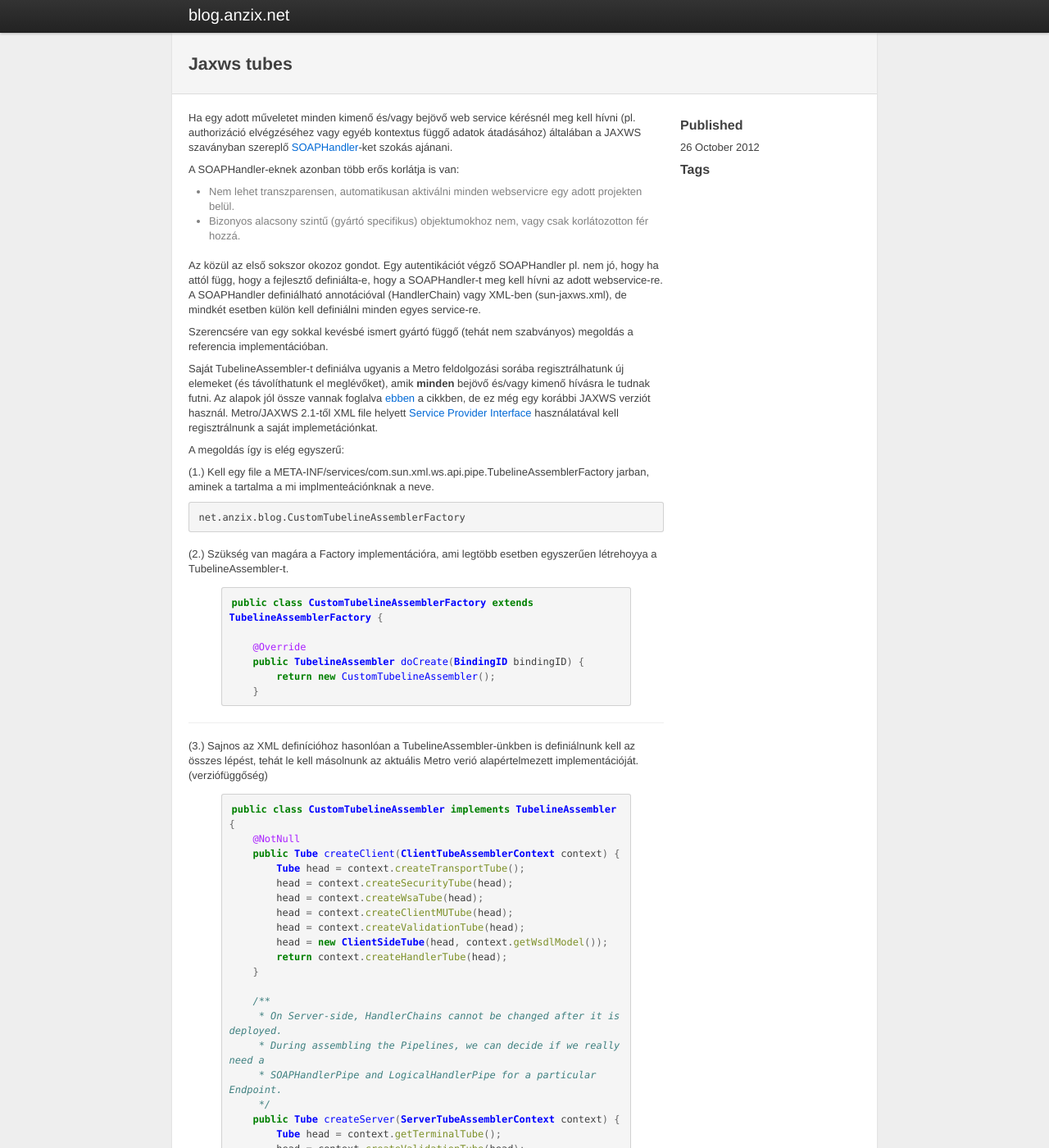
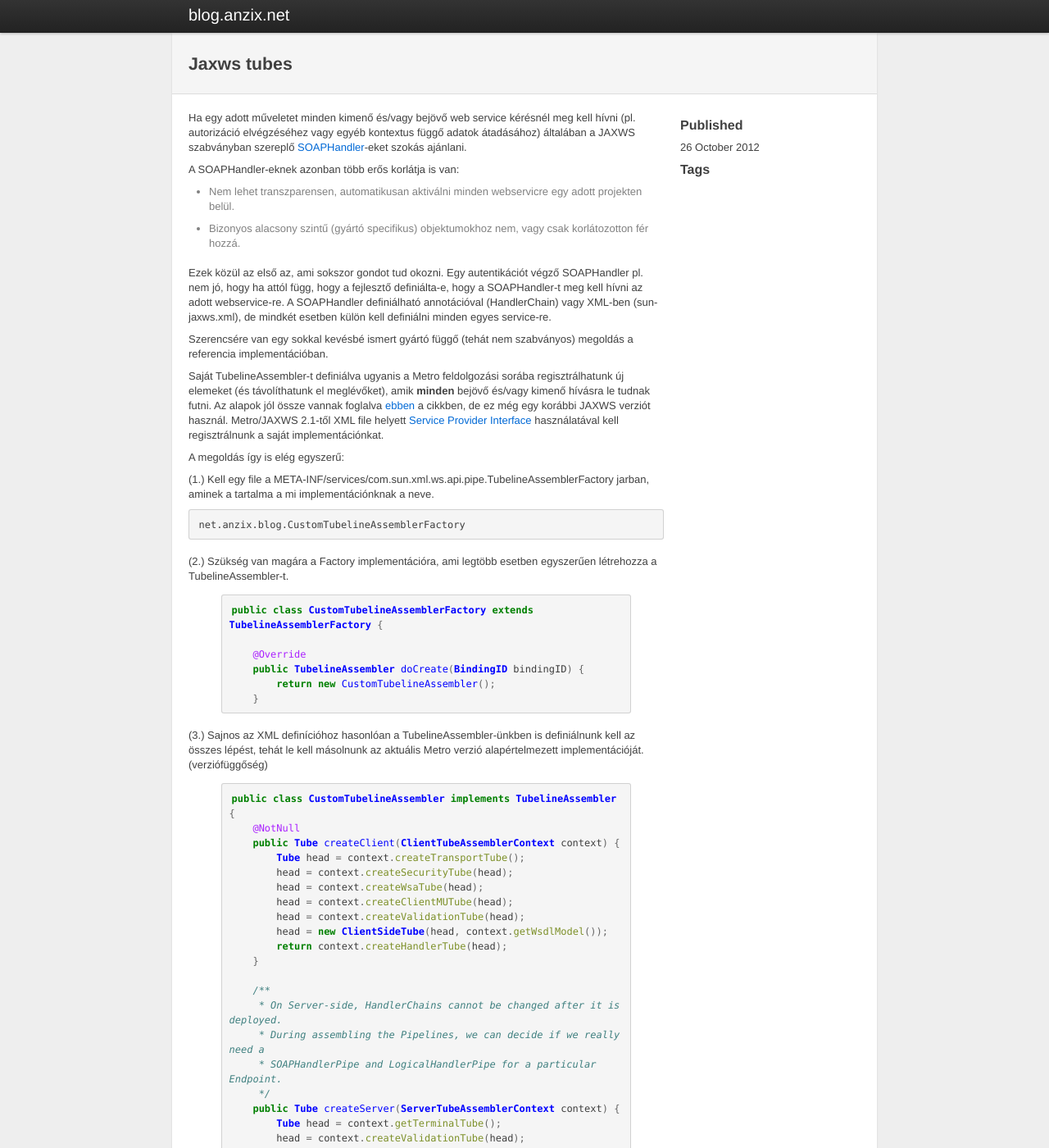
Before and after one commit to elek/blog.anzix.net, a Jekyll site: the page built from _posts/2012-10-26-jaxws-tubes.md, in a window 1280 px wide and 1400 px high. Shown: the whole window at 82% size. Built offline with Jekyll 4.4.1, drawn with Linux system fonts in a browser that asks for light colours; comment, search, counter and statistics services are not loaded; some of the changed text lies outside the part shown.

Commit message:
spelling

```diff
--- a/_posts/2012-10-26-jaxws-tubes.md
+++ b/_posts/2012-10-26-jaxws-tubes.md
@@ -5,28 +5,28 @@ tags: jaxws, soap, soap handler, tubes, metro
 ---
 
 
-Ha egy adott műveletet minden kimenő és/vagy bejövő web service kérésnél meg kell hívni (pl. authorizáció elvégzéséhez vagy egyéb kontextus függő adatok átadásához) általában a JAXWS szaványban szereplő [SOAPHandler](http://docs.oracle.com/cd/E13222_01/wls/docs103/webserv_adv/handlers.html)-ket szokás ajánani.
-
+Ha egy adott műveletet minden kimenő és/vagy bejövő web service kérésnél meg kell hívni (pl. autorizáció elvégzéséhez vagy egyéb kontextus függő adatok átadásához) általában a JAXWS szabványban szereplő [SOAPHandler](http://docs.oracle.com/cd/E13222_01/wls/docs103/webserv_adv/handlers.html)-eket szokás ajánlani.
 
 A SOAPHandler-eknek azonban több erős korlátja is van:
 
-* Nem lehet transzparensen, automatikusan aktiválni minden webservicre egy adott projekten belül.
-* Bizonyos alacsony szintű (gyártó specifikus) objektumokhoz nem, vagy csak korlátozotton fér hozzá.
+ * Nem lehet transzparensen, automatikusan aktiválni minden webservicre egy adott projekten belül.
 
-Az közül az első sokszor okozoz gondot. Egy autentikációt végző SOAPHandler pl. nem jó, hogy ha attól függ, hogy a fejlesztő definiálta-e, hogy a SOAPHandler-t meg kell hívni az adott webservice-re. A SOAPHandler definiálható annotációval (HandlerChain) vagy XML-ben (sun-jaxws.xml), de mindkét esetben külön kell definiálni minden egyes service-re.
+ * Bizonyos alacsony szintű (gyártó specifikus) objektumokhoz nem, vagy csak korlátozotton fér hozzá.
+
+Ezek közül az első az, ami sokszor gondot tud okozni. Egy autentikációt végző SOAPHandler pl. nem jó, hogy ha attól függ, hogy a fejlesztő definiálta-e, hogy a SOAPHandler-t meg kell hívni az adott webservice-re. A SOAPHandler definiálható annotációval (HandlerChain) vagy XML-ben (sun-jaxws.xml), de mindkét esetben külön kell definiálni minden egyes service-re.
 
 Szerencsére van egy sokkal kevésbé ismert gyártó függő (tehát nem szabványos) megoldás a referencia implementációban.
 
 
-Saját TubelineAssembler-t definiálva ugyanis a Metro feldolgozási sorába regisztrálhatunk új elemeket (és távolíthatunk el meglévőket), amik __minden__ bejövő és/vagy kimenő hívásra le tudnak futni. Az alapok jól össze vannak foglalva [ebben](http://marek.potociar.net/2009/10/19/custom-metro-tube-interceptor/) a cikkben, de ez még egy korábbi JAXWS verziót használ. Metro/JAXWS 2.1-től XML file helyett [Service Provider Interface][spi] használatával kell regisztrálnunk a saját implemetációnkat.
+Saját TubelineAssembler-t definiálva ugyanis a Metro feldolgozási sorába regisztrálhatunk új elemeket (és távolíthatunk el meglévőket), amik __minden__ bejövő és/vagy kimenő hívásra le tudnak futni. Az alapok jól össze vannak foglalva [ebben](http://marek.potociar.net/2009/10/19/custom-metro-tube-interceptor/) a cikkben, de ez még egy korábbi JAXWS verziót használ. Metro/JAXWS 2.1-től XML file helyett [Service Provider Interface][spi] használatával kell regisztrálnunk a saját implementációnkat.
 
 A megoldás így is elég egyszerű:
 
-(1.) Kell egy file a META-INF/services/com.sun.xml.ws.api.pipe.TubelineAssemblerFactory jarban, aminek a tartalma a mi implmenteációnknak a neve.
+(1.) Kell egy file a META-INF/services/com.sun.xml.ws.api.pipe.TubelineAssemblerFactory jarban, aminek a tartalma a mi implementációnknak a neve.
 
     net.anzix.blog.CustomTubelineAssemblerFactory
 
-(2.) Szükség van magára a Factory implementációra, ami legtöbb esetben egyszerűen létrehoyya a TubelineAssembler-t.
+(2.) Szükség van magára a Factory implementációra, ami legtöbb esetben egyszerűen létrehozza a TubelineAssembler-t.
 
 {% highlight java %}
 public class CustomTubelineAssemblerFactory extends TubelineAssemblerFactory {
@@ -37,10 +37,8 @@ public class CustomTubelineAssemblerFactory extends TubelineAssemblerFactory {
     }
 
 {% endhighlight %}
----
 
-(3.) Sajnos az XML definícióhoz hasonlóan a TubelineAssembler-ünkben is definiálnunk kell az összes lépést, tehát le kell másolnunk az aktuális Metro verió alapértelmezett implementációját. (verziófüggőség)
-
+(3.) Sajnos az XML definícióhoz hasonlóan a TubelineAssembler-ünkben is definiálnunk kell az összes lépést, tehát le kell másolnunk az aktuális Metro verzió alapértelmezett implementációját. (verziófüggőség)
 
 {% highlight java %}
 public class CustomTubelineAssembler implements TubelineAssembler {
```
Also changed, not shown: other parts of _posts/2012-10-26-jaxws-tubes.md (+1 -1 lines).
